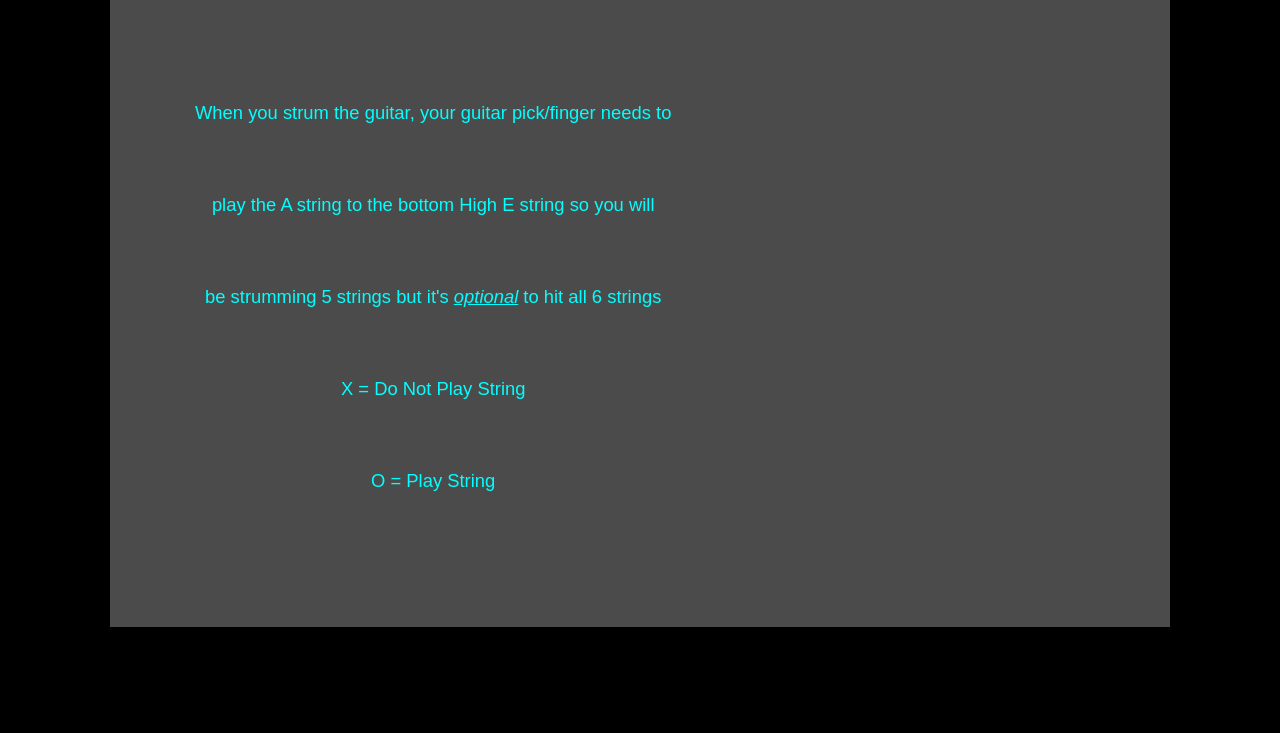
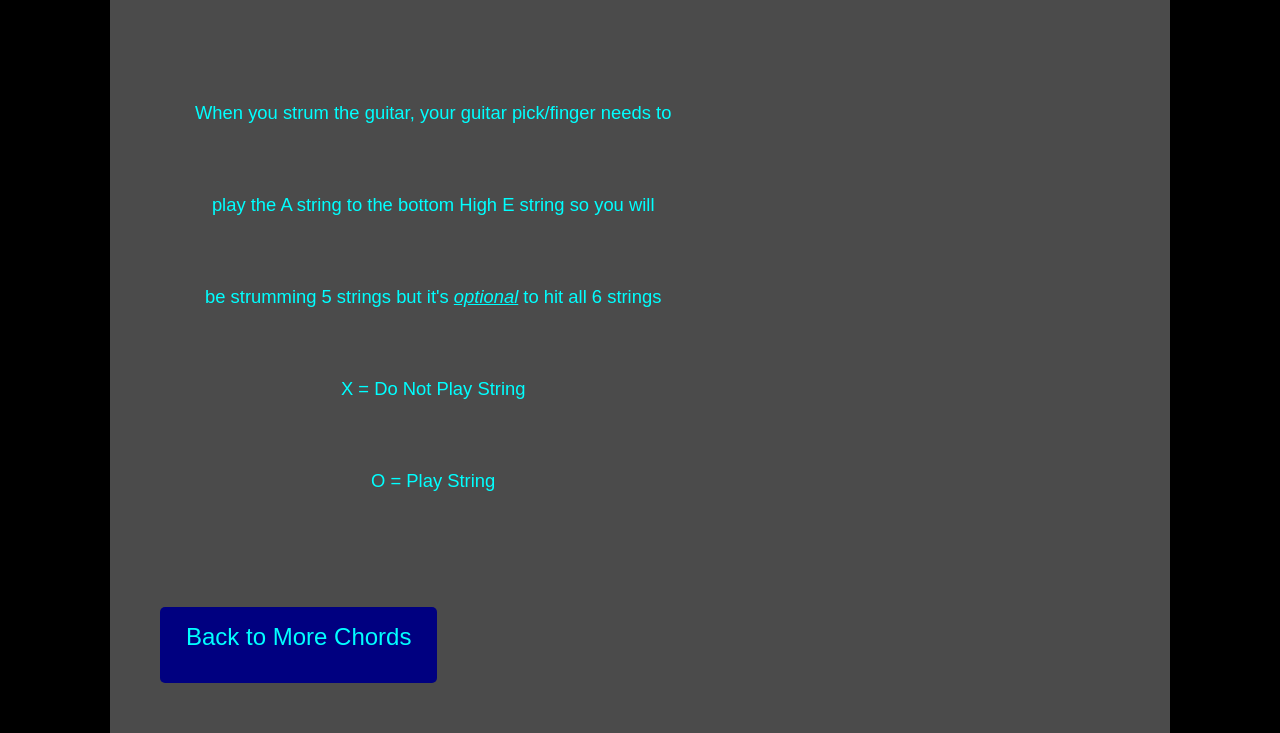
Before and after one commit to jasonestradav/jasonestradav.net, a plain HTML site: page chord_F.html in a window 1280 px wide. Shown: the part 6300-7033 px from the top of the page. Before the commit the page ends 6927 px from the top, so only its background shows below. Drawn offline with nearby package versions, Linux system fonts and the light colour scheme.

Commit message:
Added button and CSS for button

```diff
--- a/chord_F.html
+++ b/chord_F.html
@@ -82,4 +82,7 @@
       <p class="text3">When you strum the guitar, your guitar pick/finger needs to <br>play the A string to the bottom High E string so you will <br> be strumming 5 strings but it's <u><em>optional</em></u> to hit all 6 strings <br>X = Do Not Play String <br> O = Play String</p>
     </div>
 
+    <div>
+      <button style="text-align: center;" class="button" type="button" href="https://jasonestradav.github.io/jestrada23.github.io/chords_tabs.html"><p style="color: aqua; font-family: Arial;">Back to More Chords</p></button>
+    </div>
       </div> <!--End of box div-->
--- a/styles.css
+++ b/styles.css
@@ -38,7 +38,16 @@
 .image {
 margin: 20px;
 }
-/*This css is for Chord C html*/
+.button {
+    padding: 12px 26px;
+    font-size: 24px;
+    border: navy;
+    border-radius: 5px;
+    background-color: navy;
+    margin: auto;
+    margin-top: 30px;
+}
+/*This css is for Chord html*/
 #image1 {
     margin-left: 33px;
 }
@@ -60,4 +69,4 @@ margin: 20px;
     font-size: 115%;
     line-height: 5.0;
 }
-/*End of Chord C html*/
+/*End of Chord html*/
```
